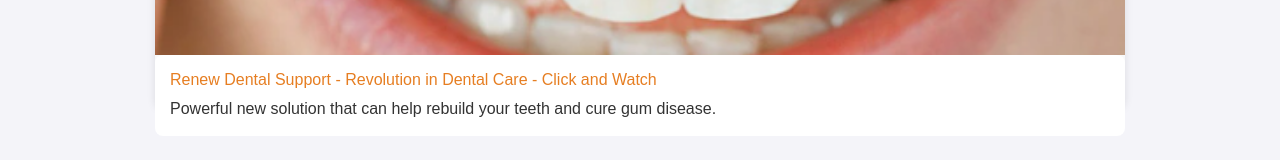
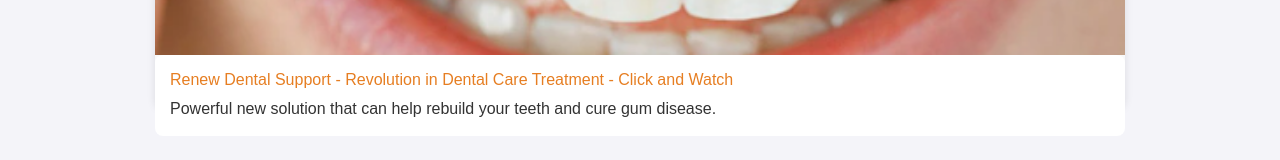
Before and after one commit to dandanthefisherman/renewrevolution, a plain HTML site: page dentalhealth/dental-health.html in a window 1280 px wide. Shown: the part 175-335 px from the top of the page. Drawn offline with nearby package versions, Linux system fonts and the light colour scheme.

Commit message:
treatment

```diff
--- a/dentalhealth/dental-health.html
+++ b/dentalhealth/dental-health.html
@@ -41,7 +41,7 @@
                 <a href="https://99ee93lbg62fmc9flksjgdulcl.hop.clickbank.net" class="card affiliate-card" target="_blank" style="width: 100%; height: 200px;">
                     <img src="../images/chewabledental4.png" class="card-img-top" alt="Affiliate Product 1" style="height: 150px; object-fit: cover;">
                     <div class="card-body">
-                        <h5 class="card-title" style="font-size: 1rem;">Renew Dental Support - Revolution in Dental Care - Click and Watch</h5>
+                        <h5 class="card-title" style="font-size: 1rem;">Renew Dental Support - Revolution in Dental Care Treatment - Click and Watch</h5>
                         <p class="card-text">Powerful new solution that can help rebuild your teeth and cure gum disease.</p>
                     </div>
                 </a>
```
